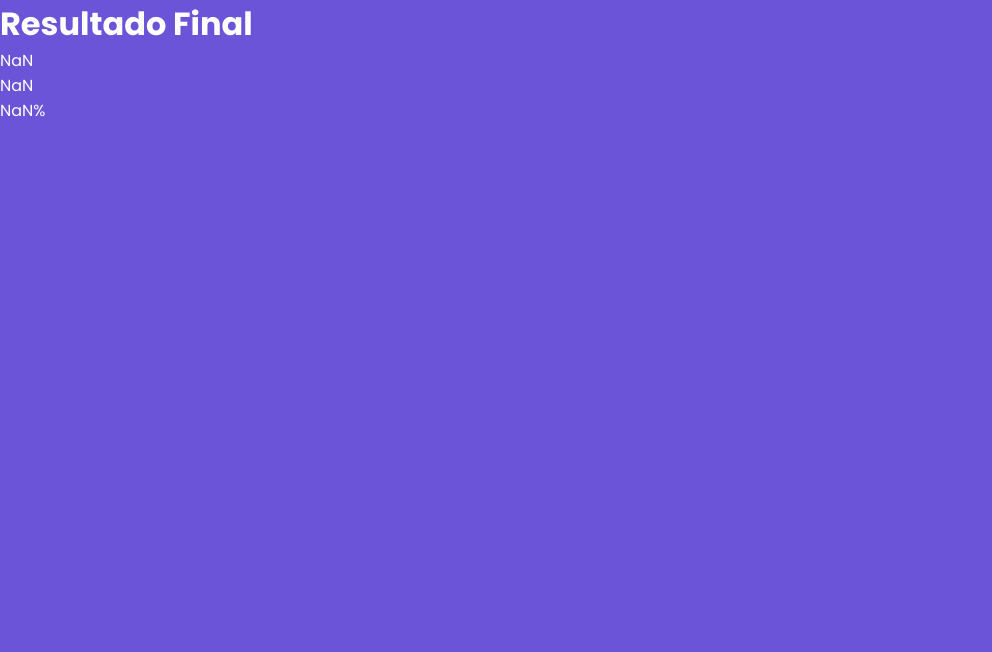
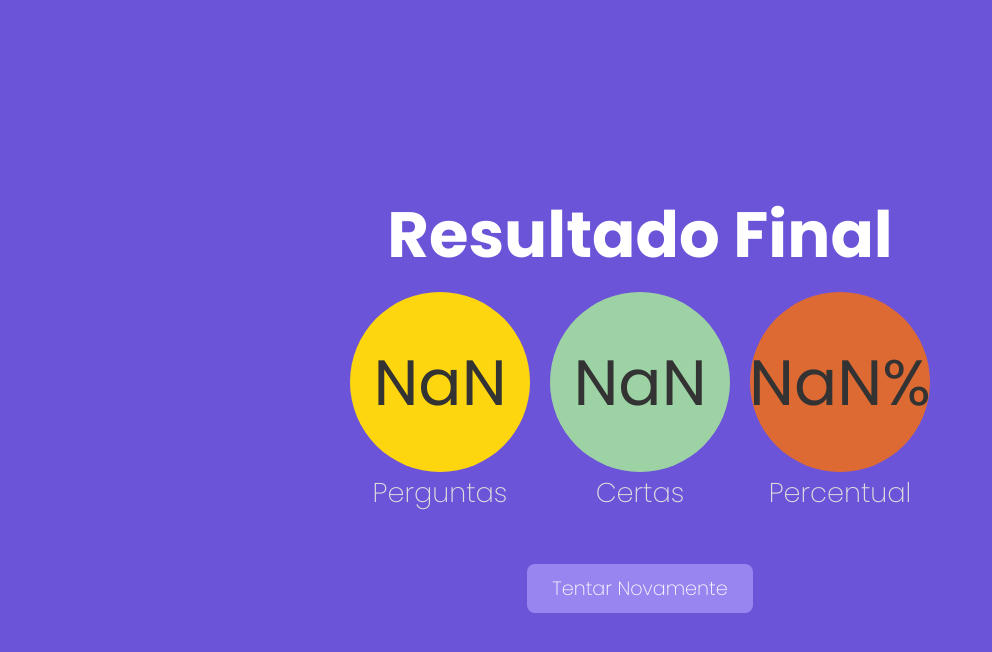
Before and after one commit to neanderdev/projeto-nextjs-quiz, a Next.js app: page /resultado in a window 1280 px wide. Shown: the top 652 px of the page, without its empty margins (0-992 px from the left). Built offline with nearby package versions, Linux system fonts and the light colour scheme.

Commit message:
Componente Estática

```diff
--- /dev/null
+++ b/src/components/Estatistica.tsx
@@ -0,0 +1,28 @@
+import styles from '../styles/Estatistica.module.css';
+
+interface EstatisticaProps {
+    valor: any;
+    texto: string;
+    corFundo?: string;
+    corFonte?: string;
+}
+
+export default function Estatistica(props: EstatisticaProps) {
+    return (
+        <div className={styles.estatistica}>
+            <div
+                className={styles.valor}
+                style={{
+                    backgroundColor: props.corFundo ?? '#FDD60F',
+                    color: props.corFonte ?? '#333',
+                }}
+            >
+                {props.valor}
+            </div>
+
+            <div className={styles.texto}>
+                {props.texto}
+            </div>
+        </div>
+    );
+}
--- a/src/pages/resultado.tsx
+++ b/src/pages/resultado.tsx
@@ -1,6 +1,9 @@
 import { useRouter } from 'next/router';
 
 import styles from '../styles/Resultado.module.css';
+
+import Estatistica from '../components/Estatistica';
+import Botao from '../components/Botao';
 
 export default function Resultado() {
     const router = useRouter();
@@ -10,14 +13,32 @@
     const percentual = Math.round((certas / total) * 100);
 
     return (
-        <div>
+        <div className={styles.resultado}>
             <h1>Resultado Final</h1>
 
-            <div>{total}</div>
+            <div style={{ display: 'flex' }}>
+                <Estatistica
+                    texto='Perguntas'
+                    valor={total}
+                />
 
-            <div>{certas}</div>
+                <Estatistica
+                    texto='Certas'
+                    valor={certas}
+                    corFundo='#9CD2A4'
+                />
 
-            <div>{`${percentual}%`}</div>
+                <Estatistica
+                    texto='Percentual'
+                    valor={`${percentual}%`}
+                    corFundo='#DE6A33'
+                />
+            </div>
+
+            <Botao
+                texto='Tentar Novamente'
+                href='/'
+            />
         </div>
     );
 }
--- /dev/null
+++ b/src/styles/Estatistica.module.css
@@ -0,0 +1,27 @@
+.estatistica {
+  display: flex;
+  flex-direction: column;
+  align-items: center;
+
+  margin: 10px;
+}
+
+.valor {
+  display: flex;
+  justify-content: center;
+  align-items: center;
+
+  width: 180px;
+  height: 180px;
+
+  border-radius: 90px;
+
+  font-size: 4rem;
+}
+
+.texto {
+  color: #ddd;
+
+  font-size: 1.7rem;
+  font-weight: 200;
+}
--- a/src/styles/Resultado.module.css
+++ b/src/styles/Resultado.module.css
@@ -1 +1,10 @@
-.resultado {}
+.resultado {
+  display: flex;
+  flex-direction: column;
+  justify-content: center;
+  align-items: center;
+
+  height: 100vh;
+
+  font-size: 2rem;
+}
```
